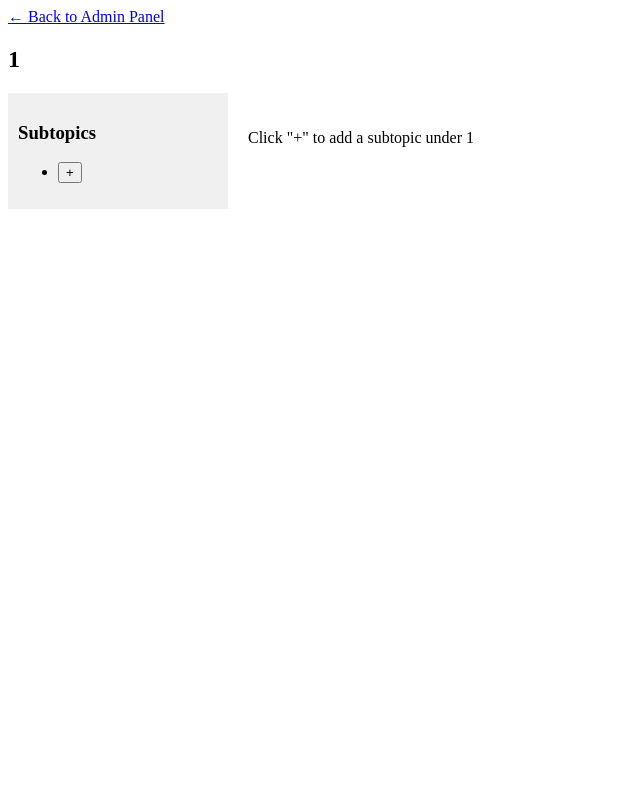
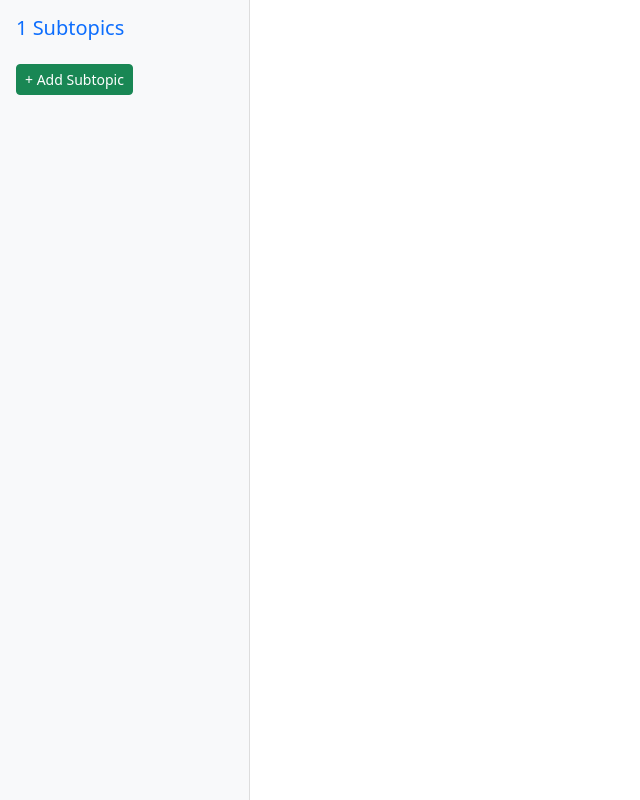
Before and after one commit to 32228Taneem/t1, a Flask app: page /view_content/1 in a window 1280 px wide. Shown: the whole page, without its empty margins (0-640 px from the left). Run offline with Flask 3, Linux system fonts and the light colour scheme; some libraries are stand-ins or nearby versions.

Commit message:
side panel may blogger keey naad ka form

```diff
--- a/app.py
+++ b/app.py
@@ -70,14 +70,14 @@ def view_content(item_name):
 
 @app.route('/add_subtopic/<item_name>', methods=['POST'])
 def add_subtopic(item_name):
-    title = request.form['name']
+    title = request.form['title']
     content = request.form.get('content')
 
     if item_name not in subtopic_db:
         subtopic_db[item_name] = []
 
     subtopic_db[item_name].append({'title': title, 'content': content})
-    return redirect(url_for('add_subtopic.html', item_name=item_name))
+    return redirect(url_for('view_content', item_name=item_name))
 
 # @app.route('/add_subtopic_form/<item_name>')
 # def add_subtopic_form(item_name):
--- a/templates/view_content.html
+++ b/templates/view_content.html
@@ -2,76 +2,83 @@
 <html lang="en">
 <head>
   <meta charset="UTF-8">
-    <title>{{ item_name }} Subtopics</title>
+  <title>{{ item_name }} - Subtopics</title>
+  <link href="https://cdn.jsdelivr.net/npm/bootstrap@5.3.0/dist/css/bootstrap.min.css" rel="stylesheet">
+  <link href="https://cdn.quilljs.com/1.3.6/quill.snow.css" rel="stylesheet">
   <style>
-        .container {
+    body {
       display: flex;
+      min-height: 100vh;
     }
     .sidebar {
-            width: 200px;
-            background: #f0f0f0;
-            padding: 10px;
+      width: 250px;
+      background: #f8f9fa;
+      padding: 1rem;
+      border-right: 1px solid #ddd;
     }
     .content {
-            flex-grow: 1;
-            padding: 20px;
+      flex: 1;
+      padding: 2rem;
     }
-        .modal {
-            display: none;
-            position: fixed;
-            background: rgba(0, 0, 0, 0.5);
-            top: 0; left: 0;
-            width: 100%; height: 100%;
-        }
-        .modal-content {
-            background: white;
-            padding: 20px;
-            margin: 10% auto;
-            width: 300px;
+    .subtopic-item {
+      margin-bottom: 0.5rem;
+      padding: 0.5rem;
+      background: #fff;
+      border: 1px solid #ccc;
       border-radius: 5px;
     }
-        .close {
-            float: right;
-            cursor: pointer;
+    .quill-form {
+      display: none;
+      margin-top: 2rem;
     }
   </style>
 </head>
 <body>
-    <a href="{{ url_for('admin_panel') }}">← Back to Admin Panel</a>
-    <h2>{{ item_name }}</h2>
 
-    <div class="container">
   <div class="sidebar">
-            <h3>Subtopics</h3>
-            <ul>
-                {% for subtopic in subtopics %}
-                    <li>{{ subtopic }}</li>
+    <h5 class="text-primary">{{ item_name }} Subtopics</h5>
+    {% for sub in subtopics %}
+      <div class="subtopic-item">{{ sub.title }}</div>
     {% endfor %}
-                <li><button onclick="openModal()">+</button></li>
-            </ul>
-        </div>
-        <div class="content">
-            <p>Click "+" to add a subtopic under {{ item_name }}</p>
-        </div>
+    <button class="btn btn-sm btn-success mt-3" onclick="toggleForm()">+ Add Subtopic</button>
   </div>
 
-    <div id="modal" class="modal">
-        <div class="modal-content">
-            <span class="close" onclick="closeModal()">&times;</span>
-            <form method="POST" action="{{ url_for('add_subtopic', item_name=item_name) }}">
-                <label for="name">Subtopic Name:</label>
-                <input type="text" name="name" required>
-                <button type="submit">Add Subtopic</button>
+  <div class="content">
+    <div class="quill-form card p-4" id="formSection">
+      <form method="POST" action="{{ url_for('add_subtopic', item_name=item_name) }}" onsubmit="saveContent()">
+        <input type="text" name="title" placeholder="Enter Subtopic Title" class="form-control mb-3" required>
+
+        <div id="editor-container" style="height: 200px;"></div>
+        <textarea name="content" id="content" style="display:none;"></textarea>
+
+        <button type="submit" class="btn btn-primary mt-3">Save</button>
       </form>
     </div>
   </div>
 
+  <script src="https://cdn.quilljs.com/1.3.6/quill.min.js"></script>
   <script>
-        function openModal() {
-            document.getElementById('modal').style.display = 'block';
+    const editor = new Quill('#editor-container', {
+      theme: 'snow',
+      placeholder: 'Write your content here...',
+      modules: {
+        toolbar: [
+          ['bold', 'italic', 'underline'],
+          [{ 'header': 1 }, { 'header': 2 }],
+          [{ 'list': 'ordered' }, { 'list': 'bullet' }],
+          ['link', 'image']
+        ]
       }
-        function closeModal() {
-            document.getElementById('modal').style.display = 'none';
+    });
+
+    function toggleForm() {
+      const form = document.getElementById('formSection');
+      form.style.display = (form.style.display === 'none' || form.style.display === '') ? 'block' : 'none';
+    }
+
+    function saveContent() {
+      const contentField = document.getElementById('content');
+      contentField.value = editor.root.innerHTML;
     }
   </script>
 </body>
```
Also changed, not shown: 1 other file. Lines whose indentation alone changed are shown as unchanged.
